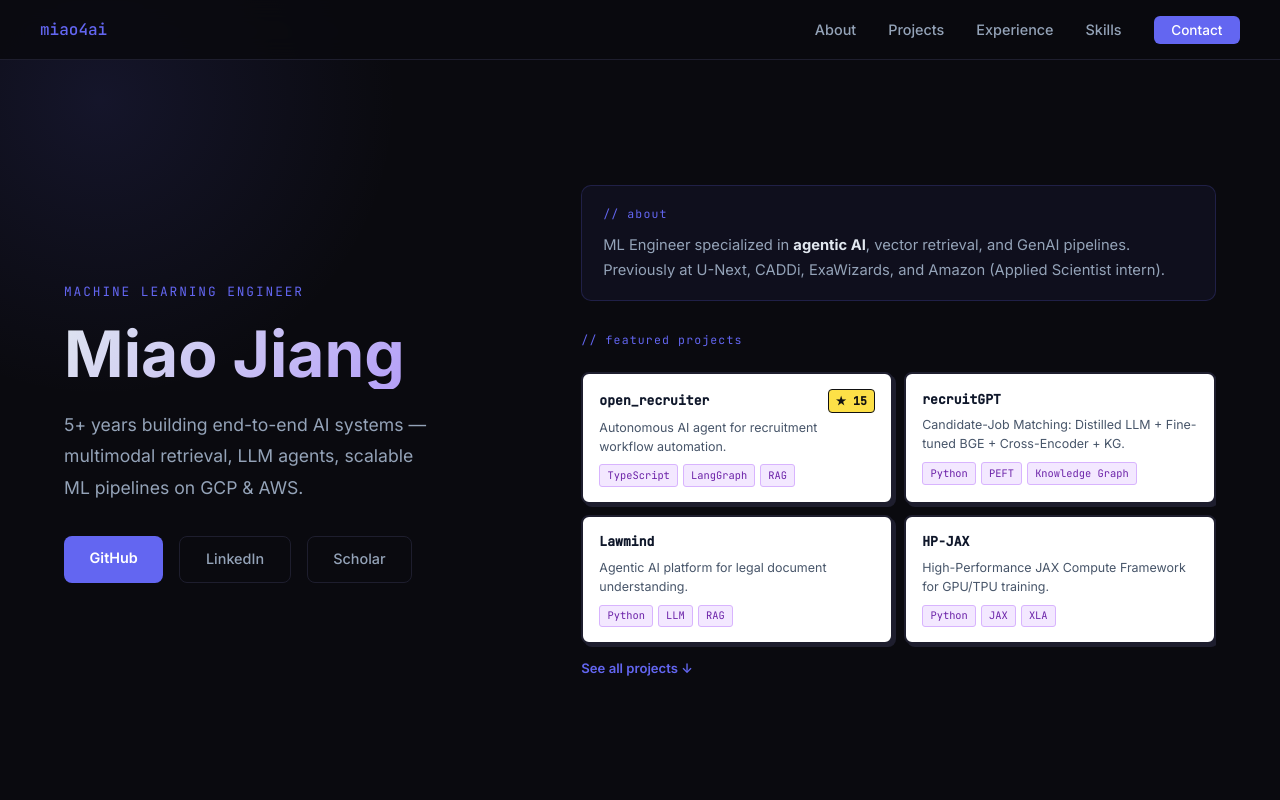
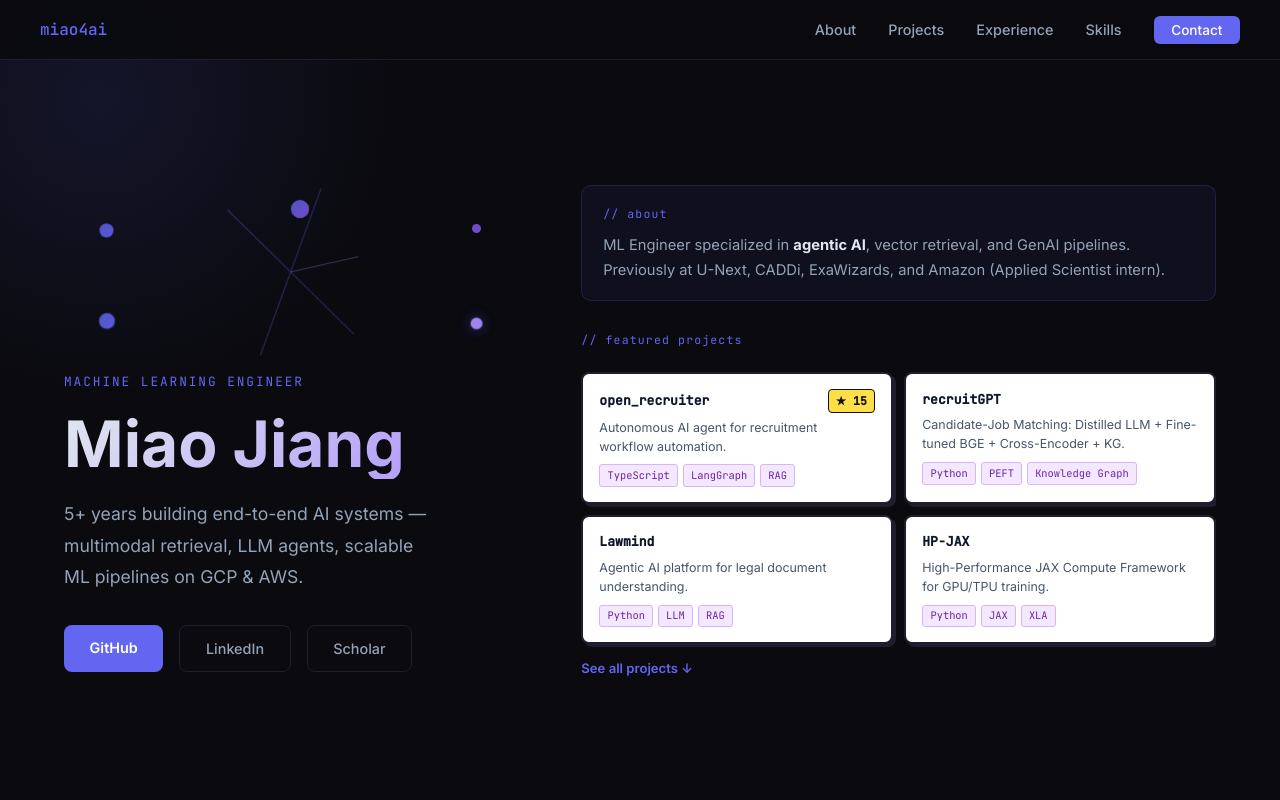
Before and after one commit to miao4ai/miao4ai.github.io, a plain HTML site: page index.html in a window 1280 px wide. Shown: the top 800 px of the page. Drawn offline with Linux system fonts and the light colour scheme.

Commit message:
Move animated node art above hero name
Co-Authored-By: Claude Sonnet 4.6 <noreply@anthropic.com>

```diff
--- a/index.html
+++ b/index.html
@@ -26,6 +26,20 @@
   <section class="hero">
     <!-- LEFT: Identity -->
     <div class="hero-content">
+      <div class="hero-art">
+        <div class="art-node n1"></div>
+        <div class="art-node n2"></div>
+        <div class="art-node n3"></div>
+        <div class="art-node n4"></div>
+        <div class="art-node n5"></div>
+        <svg class="art-lines" viewBox="0 0 400 300" xmlns="http://www.w3.org/2000/svg">
+          <line x1="60"  y1="60"  x2="200" y2="150" stroke="#6366f1" stroke-width="1.5" opacity="0.5"/>
+          <line x1="340" y1="60"  x2="200" y2="150" stroke="#6366f1" stroke-width="1.5" opacity="0.5"/>
+          <line x1="60"  y1="240" x2="200" y2="150" stroke="#8b5cf6" stroke-width="1.5" opacity="0.5"/>
+          <line x1="340" y1="240" x2="200" y2="150" stroke="#8b5cf6" stroke-width="1.5" opacity="0.5"/>
+          <line x1="200" y1="20"  x2="200" y2="150" stroke="#a78bfa" stroke-width="1.5" opacity="0.4"/>
+        </svg>
+      </div>
       <p class="hero-tag">Machine Learning Engineer</p>
       <h1>Miao Jiang</h1>
       <p class="hero-sub">
--- a/style.css
+++ b/style.css
@@ -161,6 +161,44 @@ a:hover { color: var(--accent2); }
   border-color: var(--accent);
   color: var(--text);
   transform: translateY(-1px);
+}
+
+/* Hero Art (above name) */
+.hero-art {
+  position: relative;
+  width: 100%;
+  height: 160px;
+  margin-bottom: 1.2rem;
+}
+
+.art-lines {
+  position: absolute;
+  inset: 0;
+  width: 100%;
+  height: 100%;
+  animation: rotate-slow 30s linear infinite;
+}
+
+@keyframes rotate-slow {
+  from { transform: rotate(0deg); }
+  to   { transform: rotate(360deg); }
+}
+
+.art-node {
+  position: absolute;
+  border-radius: 50%;
+  animation: pulse-node 3s ease-in-out infinite;
+}
+
+.n1 { width: 13px; height: 13px; background: var(--accent);  top: 20%; left: 8%;  animation-delay: 0s; }
+.n2 { width: 9px;  height: 9px;  background: var(--accent2); top: 20%; right: 8%; animation-delay: 0.5s; }
+.n3 { width: 14px; height: 14px; background: var(--accent);  bottom: 15%; left: 8%;  animation-delay: 1s; }
+.n4 { width: 9px;  height: 9px;  background: #a78bfa;        bottom: 15%; right: 8%; animation-delay: 1.5s; }
+.n5 { width: 18px; height: 18px; background: linear-gradient(135deg, var(--accent), var(--accent2)); top: 5%; left: 50%; transform: translateX(-50%); animation-delay: 0.25s; }
+
+@keyframes pulse-node {
+  0%, 100% { transform: scale(1); opacity: 0.8; }
+  50% { transform: scale(1.4); opacity: 1; box-shadow: 0 0 14px rgba(99,102,241,0.7); }
 }
 
 /* Hero Right Panel */
```
